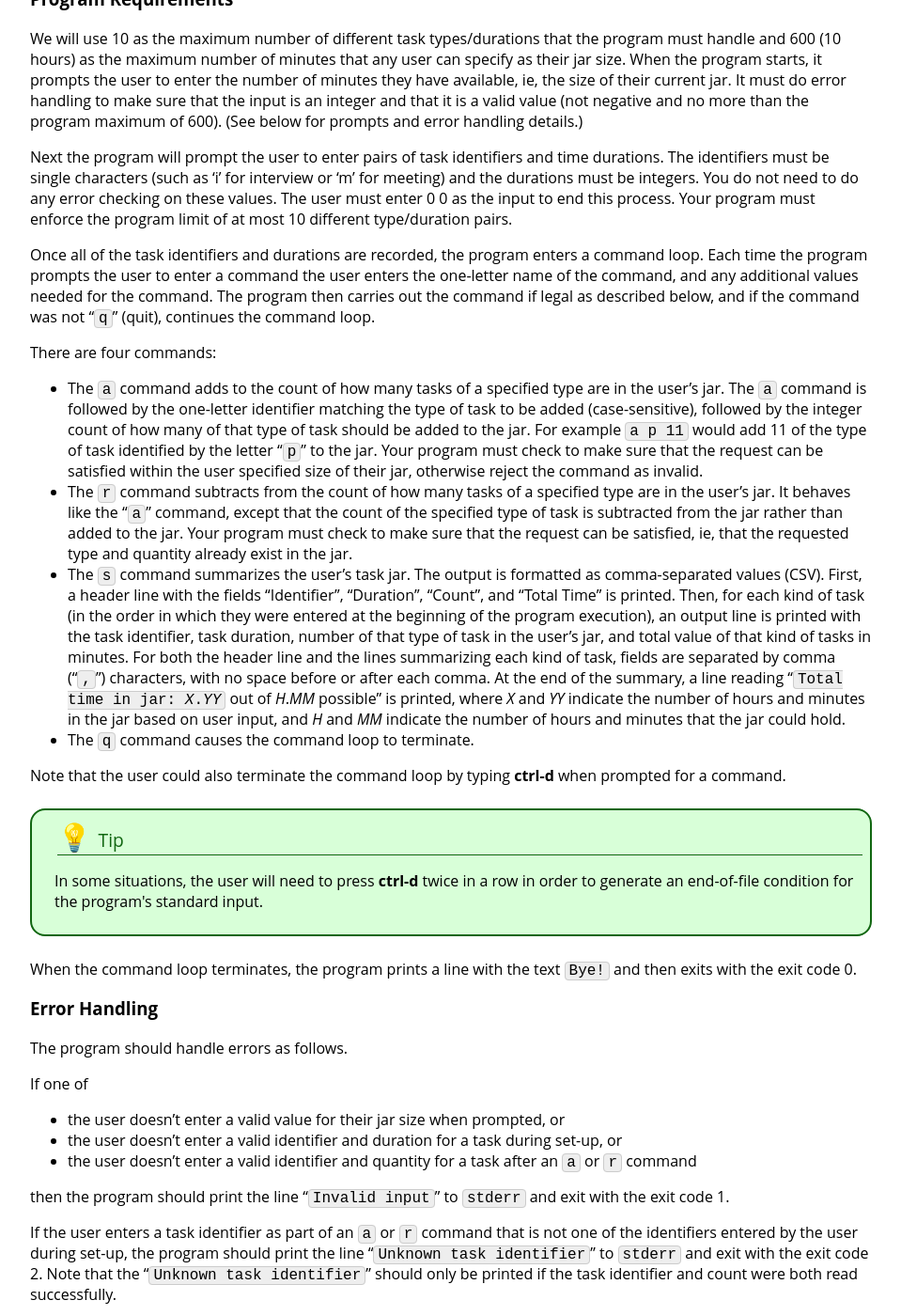
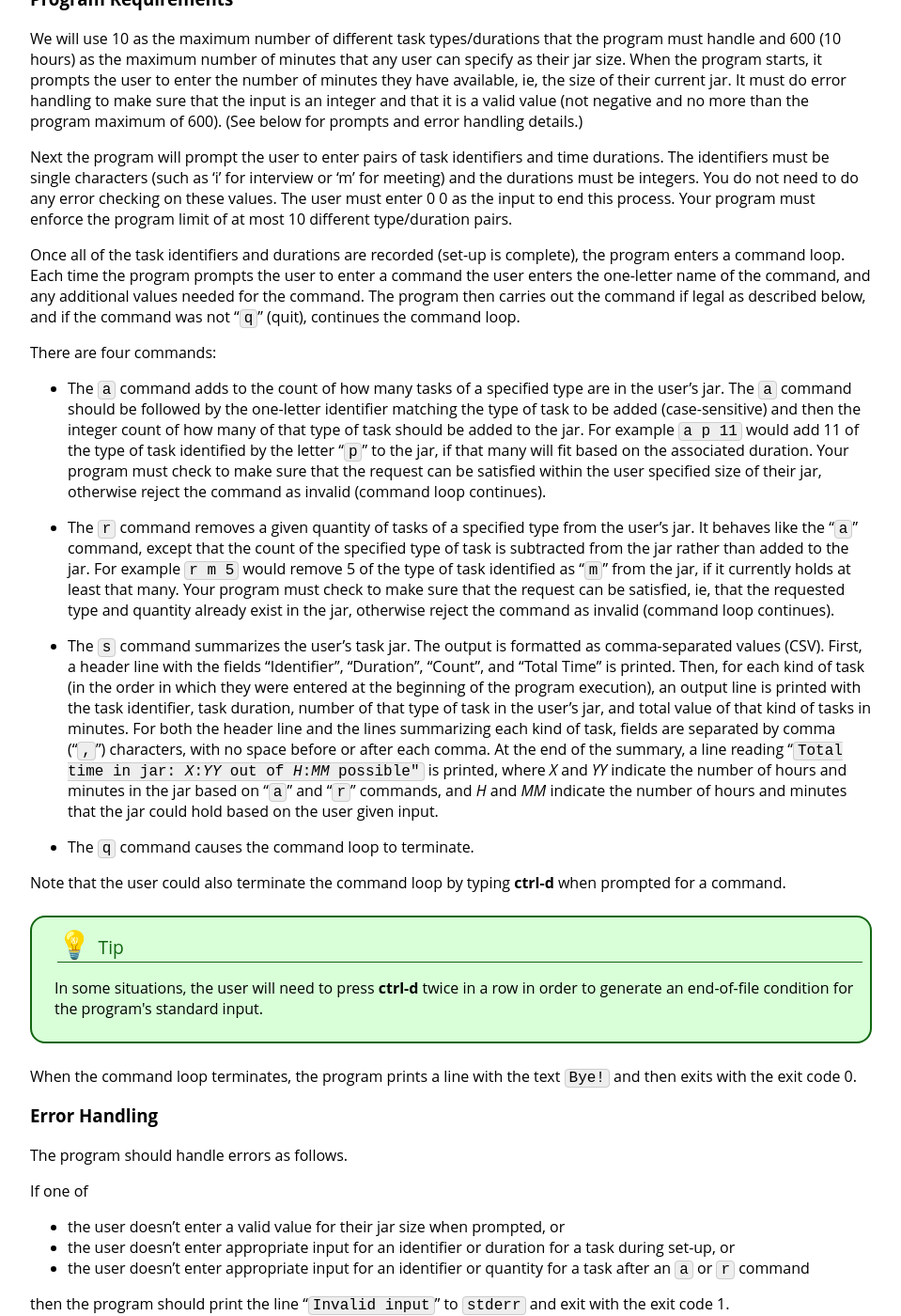
Before and after one commit to jhu-ip/cs220-f24, a Jekyll site: the page built from assign/old/hw1.md, in a window 1280 px wide and 1400 px high, scrolled down 816 px. Shown: the whole window at 94% size, without its empty margins (160-1119 px from the left). Built offline with Jekyll 4.4.1, drawn with Linux system fonts in a browser that asks for light colours; some of the changed text lies outside the part shown.

Commit message:
hw1 writeup done except for sample runs

````diff
--- a/assign/old/hw1.md
+++ b/assign/old/hw1.md
@@ -59,37 +59,53 @@
 process. Your program must enforce the program limit of at most 10
 different type/duration pairs.
 
-Once all of the task identifiers and durations are recorded, the
-program enters a command loop. Each time the program prompts the user
-to enter a command the user enters the one-letter name of the command,
-and any additional values needed for the command.  The program then
-carries out the command if legal as described below, and if the
-command was not "`q`" (quit), continues the command loop.
+Once all of the task identifiers and durations are recorded (set-up is
+complete), the program enters a command loop. Each time the program
+prompts the user to enter a command the user enters the one-letter
+name of the command, and any additional values needed for the command.
+The program then carries out the command if legal as described below,
+and if the command was not "`q`" (quit), continues the command loop.
 
 There are four commands:
 
 * The `a` command adds to the count of how many tasks of a specified
-  type are in the user's jar. The `a` command is followed by
-  the one-letter identifier matching the type of task to be added (case-sensitive), followed by
-  the integer count of how many of that type of task should be added to
-  the jar. For example `a p 11` would add 11 of the type of task
-  identified by the letter "`p`" to the jar. Your program must check to make sure that the request can be satisfied within the user specified size of their jar, otherwise reject the command as invalid.
-* The `r` command subtracts from the count of how many tasks of a specified
-  type are in the user's jar. It behaves like the "`a`" command, except
-  that the count of the specified type of task is subtracted from the jar
-  rather than added to the jar. Your program must check to make sure that the request can be satisfied, ie, that the requested type and quantity already exist in the jar.
+  type are in the user's jar. The `a` command should be followed by
+  the one-letter identifier matching the type of task to be added
+  (case-sensitive) and then the integer count of how many of that type
+  of task should be added to the jar. For example `a p 11` would add
+  11 of the type of task identified by the letter "`p`" to the jar, if
+  that many will fit based on the associated duration. Your program
+  must check to make sure that the request can be satisfied within the
+  user specified size of their jar, otherwise reject the command as
+  invalid (command loop continues).
+
+* The `r` command removes a given quantity of tasks of a specified
+  type from the user's jar. It behaves like the "`a`" command, except
+  that the count of the specified type of task is subtracted from the
+  jar rather than added to the jar. For example `r m 5` would remove 5
+  of the type of task identified as "`m`" from the jar, if it
+  currently holds at least that many. Your program must check to make
+  sure that the request can be satisfied, ie, that the requested type
+  and quantity already exist in the jar, otherwise reject the command
+  as invalid (command loop continues).
+
 * The `s` command summarizes the user's task jar. The output is
-  formatted as comma-separated values (CSV).  First, a header line with
-  the fields "Identifier", "Duration", "Count", and "Total Time" is
-  printed. Then, for each kind of task (in the order in which they were
-  entered at the beginning of the program execution), an output line is
-  printed with the task identifier, task duration, number of that
-  type of task in the user's jar, and total value of that kind of
-  tasks in minutes. For both the header line and the lines summarizing each
-  kind of task, fields are separated by comma ("`,`") characters, with
-  no space before or after each comma. At the end of the summary, a line
-  reading "<code class='highlighter-rouge'>Total time in jar: <i>X</i>.<i>YY</i></code> out of <i>H</i>.<i>MM</i> possible"
-  is printed, where *X* and *YY* indicate the number of hours and minutes in the jar based on user input, and *H* and *MM* indicate the number of hours and minutes that the jar could hold.
+  formatted as comma-separated values (CSV).  First, a header line
+  with the fields "Identifier", "Duration", "Count", and "Total Time"
+  is printed. Then, for each kind of task (in the order in which they
+  were entered at the beginning of the program execution), an output
+  line is printed with the task identifier, task duration, number of
+  that type of task in the user's jar, and total value of that kind of
+  tasks in minutes. For both the header line and the lines summarizing
+  each kind of task, fields are separated by comma ("`,`") characters,
+  with no space before or after each comma. At the end of the summary,
+  a line reading "<code class='highlighter-rouge'>Total time in jar:
+  <i>X</i>:<i>YY</i> out of <i>H</i>:<i>MM</i> possible"</code> is
+  printed, where *X* and *YY* indicate the number of hours and minutes
+  in the jar based on "`a`" and "`r`" commands, and *H* and *MM*
+  indicate the number of hours and minutes that the jar could hold
+  based on the user given input.
+
 * The `q` command causes the command loop to terminate.
 
 Note that the user could also terminate the command loop by typing
@@ -114,8 +130,8 @@
 If one of
 
 * the user doesn't enter a valid value for their jar size when prompted, or
-* the user doesn't enter a valid identifier and duration for a task during set-up, or
-* the user doesn't enter a valid identifier and quantity for a task after an `a` or `r` command
+* the user doesn't enter appropriate input for an identifier or duration for a task during set-up, or
+* the user doesn't enter appropriate input for an identifier or quantity for a task after an `a` or `r` command
 
 then the program should print the line "`Invalid input`" to `stderr` and exit with the
 exit code 1.
@@ -150,28 +166,24 @@
 expect you to write functions to modularize your program, but you don't need
 to use functions for this assignment.)
 
-Note that you do not need to handle the following kinds of errors:
+You do not need to handle the following kinds of errors:
 
-* The user specifies that there are fewer than 1 or more than 20 task denominations
-* The user enters the same task identifier more than once when entering the
-  task denominations
-* The user uses the "`r`" command in a way that would cause the count
-  of a particular kind of task to drop below 0
+* The user enters the same task identifier more than once during set-up
+* The user enters a negative duration for a task during set-up
 
 ### Hints and Specifications
 
-The program should allow the user to enter up to 20 task denominations.
 You should use arrays to keep track of the identifiers for each type of
-task and their face values. For example,
+task and their durations. (Remember there can be at most 10 of each.) For example,
 
 ```c
-char identifiers[MAX_DENOMINATIONS];
-int values[MAX_DENOMINATIONS];
+char identifiers[MAX_TYPES];
+int durations[MAX_TYPES];
 ```
 
-You'll also want to have a variable indicating how many different types
-of tasks there are, so that you know which elements of these arrays are
-used.
+assuming MAX_TYPES has been defined appropriately. You'll also need a
+variable to count how many different types of tasks are entered during
+set-up, so that you know which elements of these arrays are used.
 
 It will also make sense to have an array keeping track of how many tasks
 of each type are in the user's jar.
@@ -197,24 +209,24 @@
 be asked to submit a *gitlog.txt* file, just as in [Homework 0](hw0.html). However,
 we expect your log for this homework to show more activity.
 
-Recall that your code is always expected to compile without errors
-or warnings, on the ugrad servers. Submissions which do not compile
+*Your code is always expected to compile without errors
+or warnings on the ugrad servers.* Submissions which do not compile
 properly may earn zero points, so be sure to submit to Gradescope early
 and often! And once you get a good start on the assignment, always have
-some earlier compiling version of your work pushed up to Github.
+some earlier compiling version of your work pushed to Github.
 
-### Example Runs
+### Sample Runs
 
 <div class="admonition caution">
 <div class='title'>Caution</div>
 <div class='content'>
 <p>
-Note that when you test your program in a terminal using the example inputs
+When you test your program in a terminal using the example inputs
 shown below, the result should be <em>exactly</em> what is shown below,
 including spacing. Note that
 <ul>
-  <li>Each prompt should end with a space, but should <em>not</em> have a newline at the end</li>
-  <li>Each output line in response to the "`s`" and "`q`" commands <em>should</em> end with a newline</li>
+  <li>Each prompt should end with a space, but should <em>not</em> have a newline at the end, with the exemption of the prompt to enter type identifiers and durations.</li>
+  <li>Each output line in response to the "`s`" and "`q`" commands <em>should</em> end with a newline.</li>
 </ul>
 </p>
 </div>
@@ -281,30 +298,37 @@
 Bye!
 </pre></div>
 
-Example 3 (quitting using Control-D)
+Example 3 (invalid remove quantity and quitting using Control-D)
 
 <div class="highlighter-rouge"><pre>
-$ <b>gcc -std=c11 -pedantic -Wall -Wextra coins.c</b>
+$ <b>gcc tasks.c -std=c99 -pedantic -Wall -Wextra</b>
 $ <b>./a.out</b>
-How many denominations? <b>3</b>
-Enter coin identifier and value in cents: <b>A 1 </b>
-Enter coin identifier and value in cents: <b>B 13</b>
-Enter coin identifier and value in cents: <b>C 51</b>
-Enter a command: <b>a B 12</b>
-Enter a command: <b>a C 9</b>
-Enter a command: <b>s</b>
-Identifier,Face Value,Count,Total Value
-A,1,0,0
-B,13,12,156
-C,51,9,459
-Overall value of jar: $6.15
-Enter a command: <i>[...user types Control-D...]</i>Bye!
+How many minutes to spend? 480
+Enter task type identifiers and durations in minutes,
+one per line; enter '0 0' to stop
+i 15
+m 60
+M 90
+0 0
+Enter a command [a, r, s, q]: a m 2
+Enter a command [a, r, s, q]: s
+Identifier,Duration,Count,Total Time
+i,15,0,0
+m,60,2,120
+M,90,0,0
+Total time in jar: 2:00 out of: 8:00 possible
+Enter a command [a, r, s, q]: r m 3
+Invalid command
+Enter a command [a, r, s, q]: <i>...user types Control-D...]</i>Bye!
 </pre></div>
 
 Example 4 (user enters invalid number of denominations)
 
 <div class="highlighter-rouge"><pre>
-$ <b>gcc -std=c11 -pedantic -Wall -Wextra coins.c</b>
+$ <b>gcc tasks.c -std=c99 -pedantic -Wall -Wextra</b>
+$ <b>./a.out</b>
+
+$ <b>gcc -std=c99 -pedantic -Wall -Wextra coins.c</b>
 $ <b>./a.out</b>
 How many denominations? <b>foobar</b>
 Invalid input
@@ -371,9 +404,39 @@
 </div>
 </div>
 
+### Testing
+
+It is your responsibility to test a variety of valid input situations
+as well as invalid inputs. Make sure to test that every possible error
+condition detailed above is handled as specified. Make sure that you
+check for correct summary results even in cases where no add or no
+remove commands have been executed. What if the user doesn't enter any
+task identifiers and durations? Think critically as an adversary for
+other problems or edge cases that your program might encounter, and
+test that they are handled appropriately.
+
+If you identify any input scenarios or possible error situations <em>that
+are not already covered by our notes in the Error Handling section</em>,
+please post on piazza regarding how to handle them.
+
+
+### Style
+
+You should also make sure that your code has good style. You can look
+at the [coding style guidelines
+here](https://jhucsf.github.io/fall2024/resources/style.html) from a
+course you may take later that also applies to this course. In brief,
+you should make sure that your submission is well formed, readable,
+consistently styled, and documented as follows:
+
+- it is not overcommented or undercommented
+- there are no ambiguous or meaningless variable names
+- it has proper/consistent bracket placements and indentation
+- there are no global variables
+
 ### Submission
 
-Create a *.zip* file named *hw1.zip* which contains only **coins.c**
+Create a *.zip* file named *hw1.zip* which contains only **tasks.c**
 and **gitlog.txt**. (Do not zip your entire hw1 folder - only these two
 files.) Copy the *hw1.zip* file to your local machine and submit it as
 Homework 1 on Gradescope.
@@ -383,15 +446,7 @@
 When you submit, Gradescope conducts a series of automatic tests.
 These tests do basic checks like making sure that you submitted the
 right files and that your `.c` file compiles properly.  If you see error
-messages here (look for red), address them and resubmit.
-
-<div class='admonition danger'>
-<div class='title'>No-compile Policy</div>
-<div class='content'>
-<p>Remember that if your final submitted code does not compile, you will
-earn a zero score for the assignment.</p>
-</div>
-</div>
+messages here (look for red), address them and resubmit until you pass them.
 
 <div class='admonition tip'>
 <div class='title'>Tip</div>
@@ -404,24 +459,15 @@
 <div class='admonition info'>
 <div class='title'>Info</div>
 <div class='content'>
-<p>Review the course syllabus for late submission policies (grace period
-and late days). You will want to save your late days for the future
-assignments as they will be more involved.</p>
+<p>Review the course syllabus for late submission policies. You will
+want to save your late days for future assignments as they will be
+more involved. Remember that you can use at most 2 for any one
+assignment and any portion of a day counts as 1 whole day.</p>
 </div>
 </div>
 
-<!-- kp: do we want to update this link to a newer one? -->
 
-You should also make sure that your code has good
-style. You can look at the [coding style guidelines
-here](https://jhucsf.github.io/spring2023/assign/style.html) from a
-course you will take later that also applies to this course. In brief,
-you should make sure that your submission is well formed:
-
-- it is not overcommented or undercommented
-- there are no ambiguous variable names
-- proper/consistent bracket placements and indentation
-- no global variables
+### Grading
 
 Two notes regarding automatic checks for programming assignments:
 
@@ -434,5 +480,26 @@
 * The automatic checks cover some of the requirements set out in the
   assignment, but not all. There will be hidden tests that test edge
   cases. In general, it is up to you to test your own work and ensure
-  your programs satisfy all stated requirements. Passing all the automatic
-  checks does not necessarily mean you will earn all the points.
+  your programs satisfy all stated requirements. Passing all the
+  automatic checks does not necessarily mean you will earn all the
+  points. It is an ethics violation for the course staff to tell you
+  what is in the hidden tests or whether you pass them, so please
+  don't ask!
+
+<div class='admonition danger'>
+<div class='title'>No-compile Policy</div>
+<div class='content'>
+<p>Remember that if your final code submission does not compile, you will
+receive a zero score for the assignment.</p>
+</div>
+</div>
+
+The 60 points for this assignment will be distributed roughly as follows when we grade:
+
+* [9] Submission (including gitlog and deductions for compiler warnings)
+* [18] Basic functionality (including prompts and control flow)
+* [16] Correctness of sesults (summary output)
+* [12] Input validation and error handling
+* [5] Style
+
+Please plan accordingly, and practice incremental coding and testing for best results!
````
Also changed, not shown: other parts of assign/old/hw1.md (+22 -8 lines).
